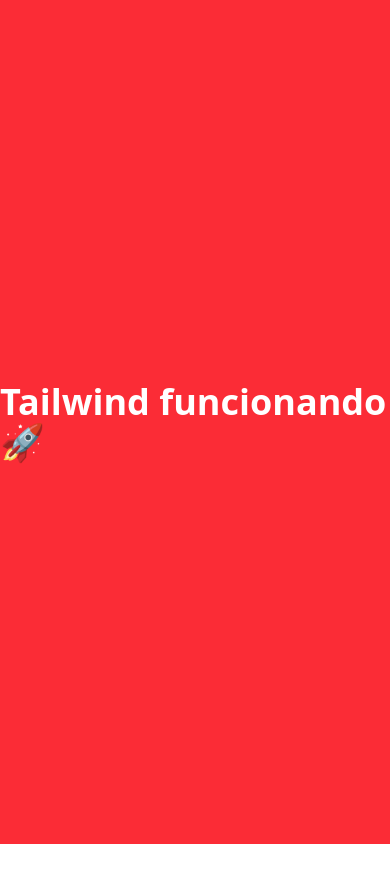
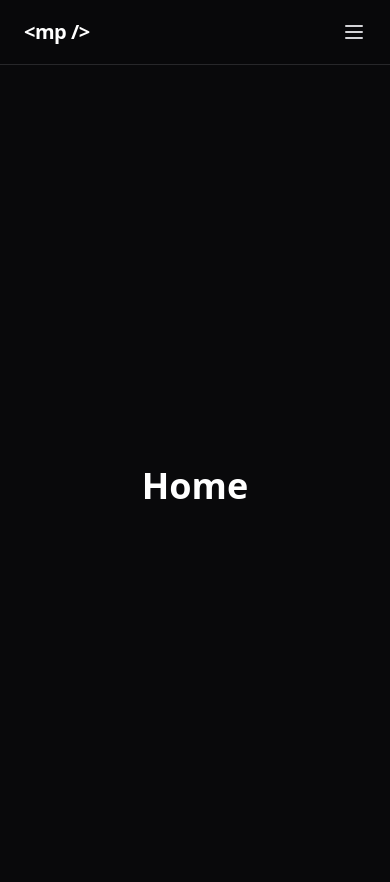
Before and after one commit to mpaullos/portfolio, a React (Vite) app: page / in a window 390 px wide. Shown: the top 882 px of the page. Before the commit the page ends 844 px from the top, so only its background shows below. Built offline with nearby package versions, Linux system fonts and the light colour scheme.

Commit message:
feat: add responsive navbar

```diff
--- a/src/App.tsx
+++ b/src/App.tsx
@@ -1,7 +1,18 @@
+import { Navbar } from "./components/Navbar";
+
 function App() {
   return (
-    <div className="min-h-screen bg-red-500 text-white flex items-center justify-center">
-      <h1 className="text-4xl font-bold text-red">Tailwind funcionando 🚀</h1>
+    <div className="bg-zinc-950 text-white">
+      <Navbar />
+
+      <main className="pt-16">
+        <section
+          id="home"
+          className="h-screen flex items-center justify-center"
+        >
+          <h1 className="text-4xl font-bold">Home</h1>
+        </section>
+      </main>
     </div>
   );
 }
--- /dev/null
+++ b/src/components/Navbar.tsx
@@ -0,0 +1,79 @@
+import { useState } from "react";
+
+const links = [
+  { label: "Início", href: "#home" },
+  { label: "Sobre", href: "#about" },
+  { label: "Projetos", href: "#projects" },
+  { label: "Skills", href: "#skills" },
+  { label: "Contato", href: "#contact" },
+];
+
+export function Navbar() {
+  const [open, setOpen] = useState(false);
+
+  return (
+    <header className="fixed top-0 left-0 w-full z-50 bg-zinc-950/80 backdrop-blur border-b border-zinc-800">
+      <nav className="max-w-6xl mx-auto px-6 h-16 flex items-center justify-between">
+        {/* Logo */}
+        <a href="#home" className="text-xl font-bold text-white tracking-tight">
+          &lt;mp /&gt;
+        </a>
+
+        {/* Desktop */}
+        <ul className="hidden md:flex items-center gap-8 text-sm text-zinc-300">
+          {links.map((link) => (
+            <li key={link.href}>
+              <a
+                href={link.href}
+                className="hover:text-white transition-colors"
+              >
+                {link.label}
+              </a>
+            </li>
+          ))}
+        </ul>
+
+        {/* Mobile button */}
+        <button
+          onClick={() => setOpen((prev) => !prev)}
+          className="md:hidden text-zinc-300 focus:outline-none"
+          aria-label="Abrir menu"
+        >
+          <svg
+            xmlns="http://www.w3.org/2000/svg"
+            className="h-6 w-6"
+            fill="none"
+            viewBox="0 0 24 24"
+            stroke="currentColor"
+          >
+            <path
+              strokeLinecap="round"
+              strokeLinejoin="round"
+              strokeWidth={2}
+              d={open ? "M6 18L18 6M6 6l12 12" : "M4 6h16M4 12h16M4 18h16"}
+            />
+          </svg>
+        </button>
+      </nav>
+
+      {/* Mobile menu */}
+      {open && (
+        <div className="md:hidden bg-zinc-950 border-t border-zinc-800">
+          <ul className="flex flex-col px-6 py-4 gap-4 text-zinc-300">
+            {links.map((link) => (
+              <li key={link.href}>
+                <a
+                  href={link.href}
+                  onClick={() => setOpen(false)}
+                  className="hover:text-white transition-colors"
+                >
+                  {link.label}
+                </a>
+              </li>
+            ))}
+          </ul>
+        </div>
+      )}
+    </header>
+  );
+}
```
